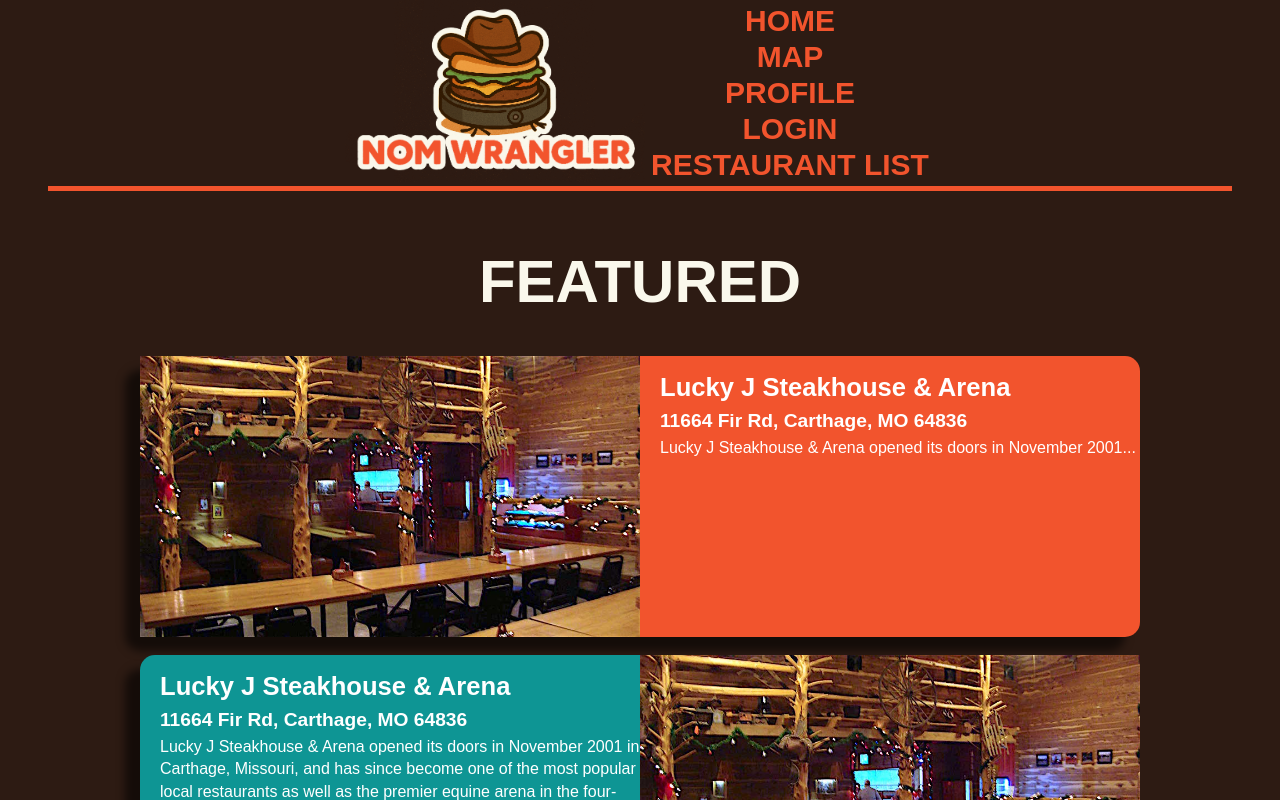
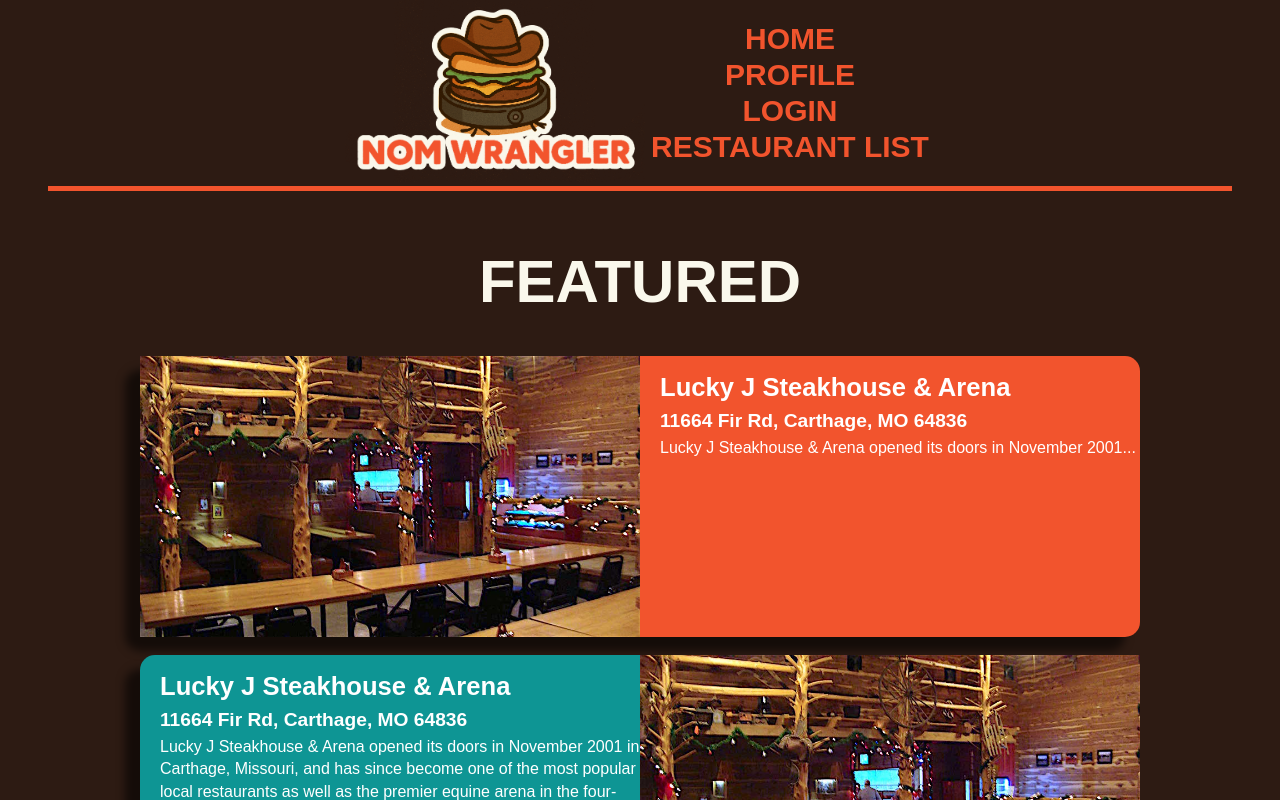
Before and after one commit to LeighVirrey/SuperNomWrangler, a React (Create React App) app in the folder front-end/nom-wrangler/: page / in a window 1280 px wide. Shown: the top 800 px of the page. Built offline with nearby package versions, Linux system fonts and the light colour scheme.

Commit message:
Commented out the Map in the project since its been put on pause

```diff
--- a/front-end/nom-wrangler/src/App.js
+++ b/front-end/nom-wrangler/src/App.js
@@ -22,7 +22,7 @@ function App() {
         {/* Define Routes */}
         <Routes>
           <Route path="/" element={<Home />} />
-          <Route path="/map" element={<Map />} />
+          {/* <Route path="/map" element={<Map />} /> */}
           <Route path="/profile" element={<Profile />} />
           <Route path="/login" element={<Login />} />
           <Route path="/about" element={<About />} />
--- a/front-end/nom-wrangler/src/component/nav/nav.js
+++ b/front-end/nom-wrangler/src/component/nav/nav.js
@@ -12,9 +12,9 @@ export const nav = () => {
           <Link to="/">
             <button className="navbutton">HOME</button>
           </Link>
-          <Link to="/map">
+          {/* <Link to="/map">
             <button className="navbutton">MAP</button>
-          </Link>
+          </Link> */}
           <Link to="/profile">
             <button className="navbutton">PROFILE</button>
           </Link>
```
